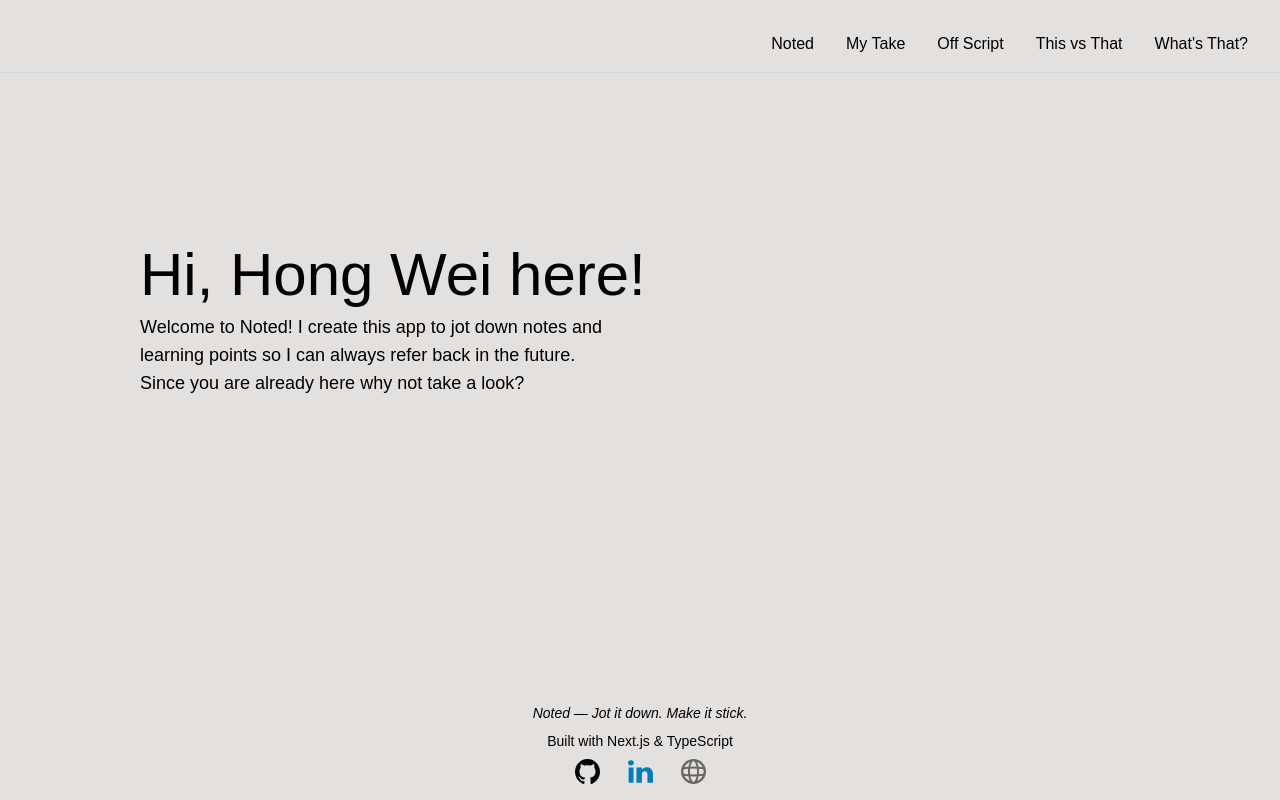
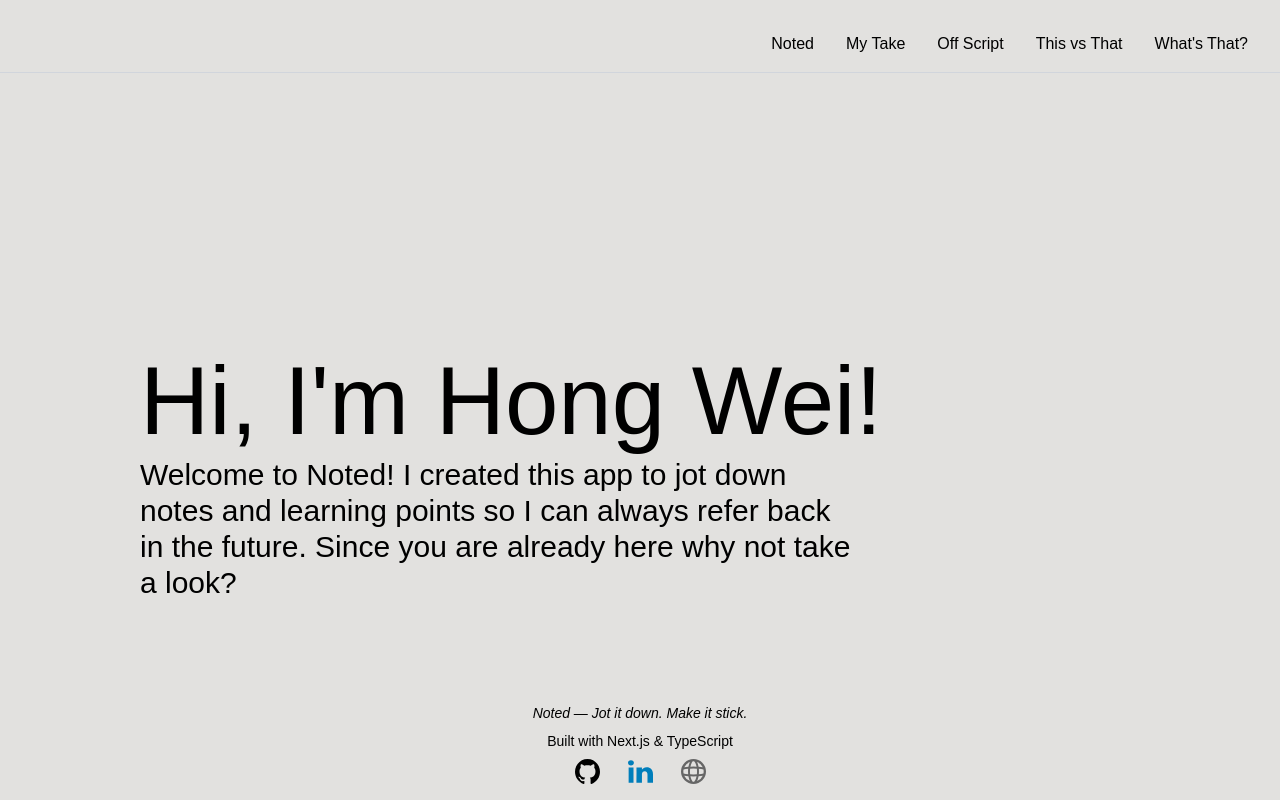
Before and after one commit to 13ack2basixs/noted, a Next.js app: page / in a window 1280 px wide. Built offline with nearby package versions, Linux system fonts and the light colour scheme.

Commit message:
Update styles for Index

```diff
--- a/src/app/layout.tsx
+++ b/src/app/layout.tsx
@@ -30,7 +30,7 @@ export default function RootLayout({
       <body className={`${geistSans.variable} ${geistMono.variable} antialiased min-h-screen flex flex-col`}>
         <Navbar />
         <main className="flex-grow pt-10">
-          <hr className="h-px my-8 bg-gray-300 border-0" />
+          <hr className="h-px mt-8 bg-gray-300 border-0" />
           {children}
         </main>
         <Footer />
--- a/src/app/page.tsx
+++ b/src/app/page.tsx
@@ -1,8 +1,10 @@
 export default function Index() {
   return (
-    <div className="p-35">
-      <h1 className="text-6xl mb-2">Hi, Hong Wei here!</h1>
-      <span className="inline-block w-120 text-lg wrap-normal">Welcome to Noted! I create this app to jot down notes and learning points so I can always refer back in the future. Since you are already here why not take a look?</span>
+    <div className="flex pl-35 pt-70">
+      <div className="w-190">
+        <h1 className="text-8xl mb-2">Hi, I&apos;m Hong Wei!</h1>
+        <span className="inline-block w-180 text-3xl wrap-normal">Welcome to Noted! I created this app to jot down notes and learning points so I can always refer back in the future. Since you are already here why not take a look?</span>
+      </div>
     </div>
-  );
-}
+  )
+};
```
